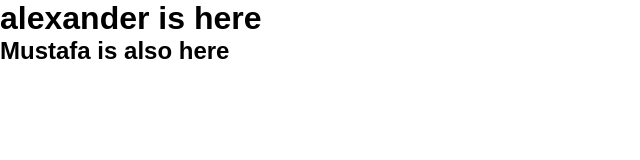
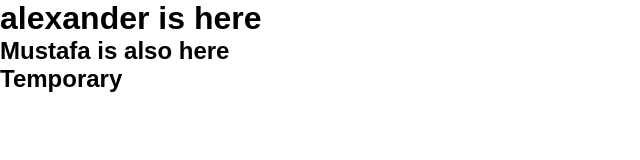
Before and after one commit to MustafaAltaie/linkoping-group, a plain HTML site: page index.html in a window 1280 px wide. Shown: the whole page, without its empty margins (0-640 px from the left). Drawn offline with Linux system fonts and the light colour scheme.

Commit message:
Temp added something

```diff
--- a/index.html
+++ b/index.html
@@ -10,6 +10,7 @@
     <div id="main">
       <h1>alexander is here</h1>
 	  <h2>Mustafa is also here</h2>
+	  <h2>Temporary</h2>
     </div>
   </body>
 </html>
```
